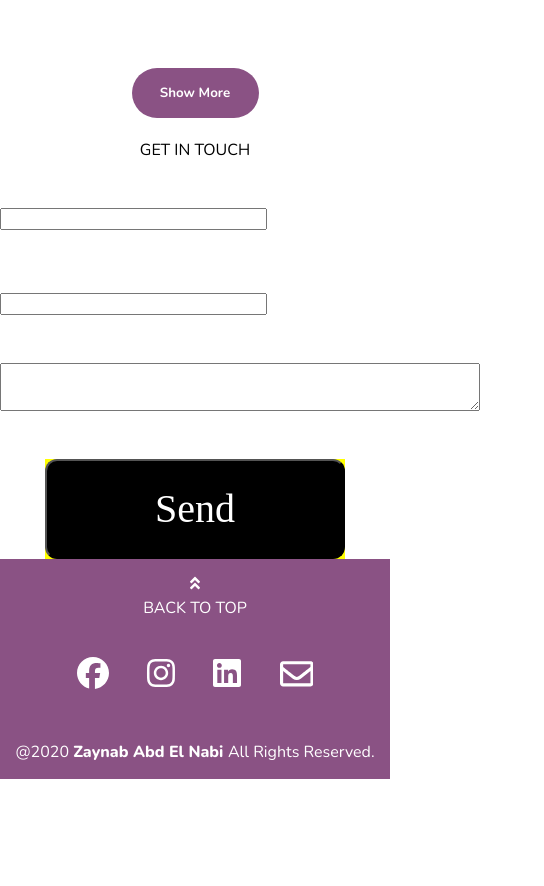
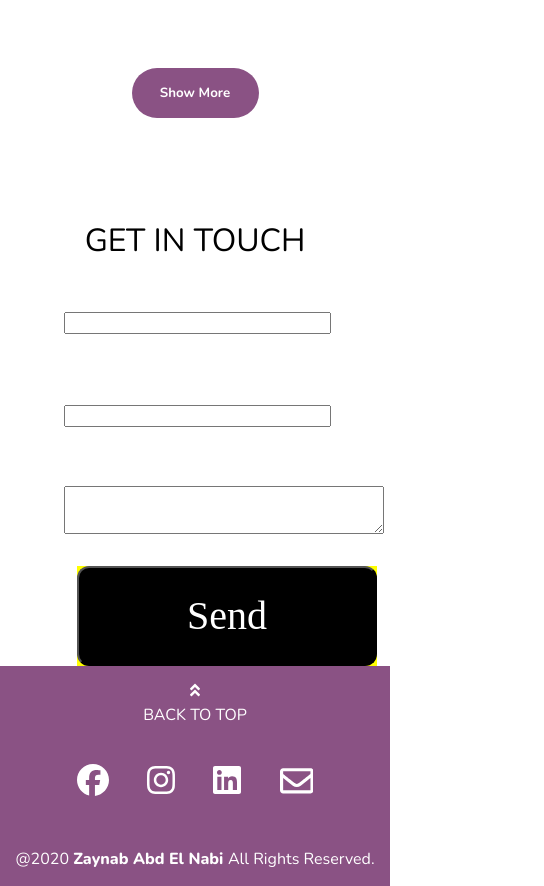
Before and after one commit to omarbanat/zaynab-portfolio-front, a React (Create React App) app: page / in a window 390 px wide. Shown: the part 6720-7606 px from the top of the page, 544 px wide, since content can reach past the window. Before the commit the page ends 7499 px from the top, so only its background shows below. Built offline with nearby package versions, Linux system fonts and the light colour scheme; no server answers.

Commit message:
fexing some issues in contact me section

```diff
--- a/src/components/Blogs/Blogss.jsx
+++ b/src/components/Blogs/Blogss.jsx
@@ -7,7 +7,7 @@ import blogThree from './images/blogTHREE.png'
 function Blogss() {
   return (
 
-      <div className="wholeblogssection">
+      <div id="blogs" className="wholeblogssection">
 
 
 
@@ -65,4 +65,4 @@ function Blogss() {
   )
 }
 
-export default Blogss
+export default Blogss;
--- a/src/components/ContactMe.css
+++ b/src/components/ContactMe.css
@@ -26,7 +26,7 @@
     flex-direction: row;
     font-size: 2rem;
     justify-content: flex-start;
-    gap: 6rem;
+    gap: 4rem;
 
 }
 
@@ -48,11 +48,16 @@
 }
 
 .send-btn {
-    background-color: #8A5284;
-    width: 223px;
-    height: 53px;
-    border-radius: 12px;
-
+    background: #8A5284;
+    border-radius: 18px;
+    color: white;
+    font-size: 1.4rem;
+    margin: 20px;
+    cursor: pointer;
+    border: none;
+    width: 10rem;
+    height: 3rem;
+    opacity: 0.9;
 }
 
 .name-question {
@@ -181,29 +186,20 @@
 .form-query {
     /* display: flex; */
     flex-direction: column;
-    gap: 3rem;
+    gap: 2rem;
     display: none;
 }
 
 .email-query {
-    font-family: 'Nunito Sans';
-    font-style: normal;
-    font-weight: 400;
-    font-size: 15px;
-    line-height: 15px;
-    /* display: flex; */
-    flex-direction: column;
-    /* display: none; */
+    height:4rem;
+    color:gray;
+    width: 30rem;
 }
 
 .subject-query {
-    font-style: normal;
-    font-weight: 400;
-    font-size: 15px;
-    line-height: 15px;
-    /* display: flex; */
-    flex-direction: column;
-    display: none;
+    height:4rem;
+    color:gray;
+    width: 30rem;
 }
 
 .title-query {
@@ -213,10 +209,9 @@
 }
 
 .message-query textarea {
-    height: 8rem;
-    width: 20rem;
-    outline: none;
-    display: none;
+    height:8rem;
+    color:gray;
+    width: 30rem;
 }
 
 .btn-query {
@@ -224,18 +219,44 @@
     display: none;
 }
 
-@media screen and (max-width: 1400px) {
+@media screen and (max-width: 1218px) {
 
-    .contact-me {
+   .contact-name{
+    font-size: 3rem;
+   }
+   #email-question {
 
-        flex-direction: column;
+    width: 20rem;
+}
 
-    }
+#writing-message {
+
+    width: 20rem;
+}
 
 }
 
+@media screen and (max-width:951px){
+    .contact-left{
+        margin-left: 2rem;
+    }
+}
+@media screen and (max-width:886px){
+    .contact-name{
+        font-size: 2rem;
+       }
 
-@media screen and (max-width: 600px) {
+    .personal-contact, .contact-email{
+        font-size: 1.1rem;
+    }
+    .contact-social-icon{
+        gap:2rem
+    }
+}
+
+
+
+@media screen and (max-width: 766px) {
 
 
     .contact-me {
@@ -257,9 +278,13 @@
     .form-query {
         display: flex;
         flex-direction: column;
+        margin-left: 2rem;
 
     }
 
+    #email-question-query{
+        display: block;
+    }
     .email-query {
         font-family: 'Nunito Sans';
         font-style: normal;
@@ -280,12 +305,14 @@
     }
 
     .title-query {
-        margin-bottom: 2rem;
+        font-size: 2rem;
+        margin-top: 5rem;
+
     }
 
     .message-query textarea {
         height: 8rem;
-        width: 20rem;
+        width: 30rem;
         outline: none;
         display: block;
     }
--- a/src/components/ContactMe.jsx
+++ b/src/components/ContactMe.jsx
@@ -22,21 +22,24 @@ const ContactMe = () => {
 
     return (
         <>
-            <div className="contact-me">
+            <div id="contacts" className="contact-me">
                 <div class="contact-left">
                     <div className="contact-name">Zaynab Abd El<br /> Nabi</div>
                     <div className="contact-social-icon">
                         <div className="facebook-icon">
-                            <FontAwesomeIcon icon={faFacebook} color='grey' />
+                        <a href="https://www.facebook.com/zaynab.abdelnabi" target="_blank">
+                            <FontAwesomeIcon icon={faFacebook} color='grey' /></a>
                         </div>
                         <div class="LinkedIn-icon">
-                            <FontAwesomeIcon icon={faLinkedinIn} color='grey' />
+                        <a href="https://www.linkedin.com/in/zaynababdelnabi" target="_blank">
+                            <FontAwesomeIcon icon={faLinkedinIn} color='grey' /></a>
                         </div>
                         <div class="twitter-icon">
                             <FontAwesomeIcon icon={faTwitter} color='grey' />
                         </div>
                         <div class="instagram-icon">
-                            <FontAwesomeIcon icon={faInstagram} color='grey' />
+                        <a href="https://www.instagram.com/zaynab.abdelnabi/?igshid=YmMyMTA2M2Y=" target="_blank">
+                            <FontAwesomeIcon icon={faInstagram} color='grey' /></a>
                         </div>
                     </div>
                     <div className="contact-left-buttom">
@@ -66,6 +69,7 @@ const ContactMe = () => {
 
                 </div>
             </div>
+
             <div className="query-style">
 
                 <div className="title-query"> GET IN TOUCH</div>
@@ -74,7 +78,7 @@ const ContactMe = () => {
                     <form className="form-query">
 
                         <div className="email-query">
-                            <label for="email">Your Email Address</label>
+                           <div><label for="email">Your Email Address</label></div>
                             <input type="email" id="email-question-query" name="text" placeholder="something@website.com" />
                         </div>
 
--- a/src/components/Navbar.jsx
+++ b/src/components/Navbar.jsx
@@ -87,7 +87,7 @@ const Navbar = () => {
               spy={true}
               smooth={true}
               offset={50}
-              duration={500}
+              duration={1500}
               onClick={closeMenu}
             >
           <li div="projects">
@@ -100,13 +100,13 @@ const Navbar = () => {
               to="blogs"
               spy={true}
               smooth={true}
-              offset={-300}
-              duration={900}
+              offset={-50}
+              duration={1500}
               onClick={closeMenu}
             >
           <li div="blogs">
 
-              BLogs
+              Blogs
 
           </li>
           </Link>
@@ -114,8 +114,8 @@ const Navbar = () => {
               to="contacts"
               spy={true}
               smooth={true}
-              offset={50}
-              duration={500}
+              offset={-50}
+              duration={1500}
               onClick={closeMenu}
             >
           <li div="contacts">
--- a/src/components/Projects/Projectss.jsx
+++ b/src/components/Projects/Projectss.jsx
@@ -11,7 +11,7 @@ import projectFour from './images/poroforo.png';
 
 function Projects() {
   return (
-    <div>
+    <div id="projects">
 
 
       <div className="wholeprojectssection">
--- a/src/components/SocialFollow.jsx
+++ b/src/components/SocialFollow.jsx
@@ -13,10 +13,10 @@ export default function SocialFollow() {
     return (
         <div className="social-container">
 
-            <a href="https://www.instagram.com/invites/contact/?i=1uph79k5ib5ka&utm_content=bfs9lv" target="_blank">  <FontAwesomeIcon icon={faFacebook} size="2x" /></a>
+            <a href="https://www.facebook.com/zaynab.abdelnabi" target="_blank">  <FontAwesomeIcon icon={faFacebook} size="2x" /></a>
             <a href="https://www.linkedin.com/in/zaynababdelnabi" target="_blank"> <FontAwesomeIcon icon={faLinkedin} size="2x"/></a>
-            <a href="https://www.instagram.com/invites/contact/?i=1uph79k5ib5ka&utm_content=bfs9lv" target="_blank">  <FontAwesomeIcon icon={faTwitter} size="2x"/></a>
-            <a href="https://www.instagram.com/invites/contact/?i=1uph79k5ib5ka&utm_content=bfs9lv" target="_blank"> <FontAwesomeIcon icon={faInstagram} size="2x" /></a>
+            <a >  <FontAwesomeIcon icon={faTwitter} size="2x"/></a>
+            <a href="https://www.instagram.com/zaynab.abdelnabi/?igshid=YmMyMTA2M2Y=" target="_blank"> <FontAwesomeIcon icon={faInstagram} size="2x" /></a>
 
         </div>
     );
```
